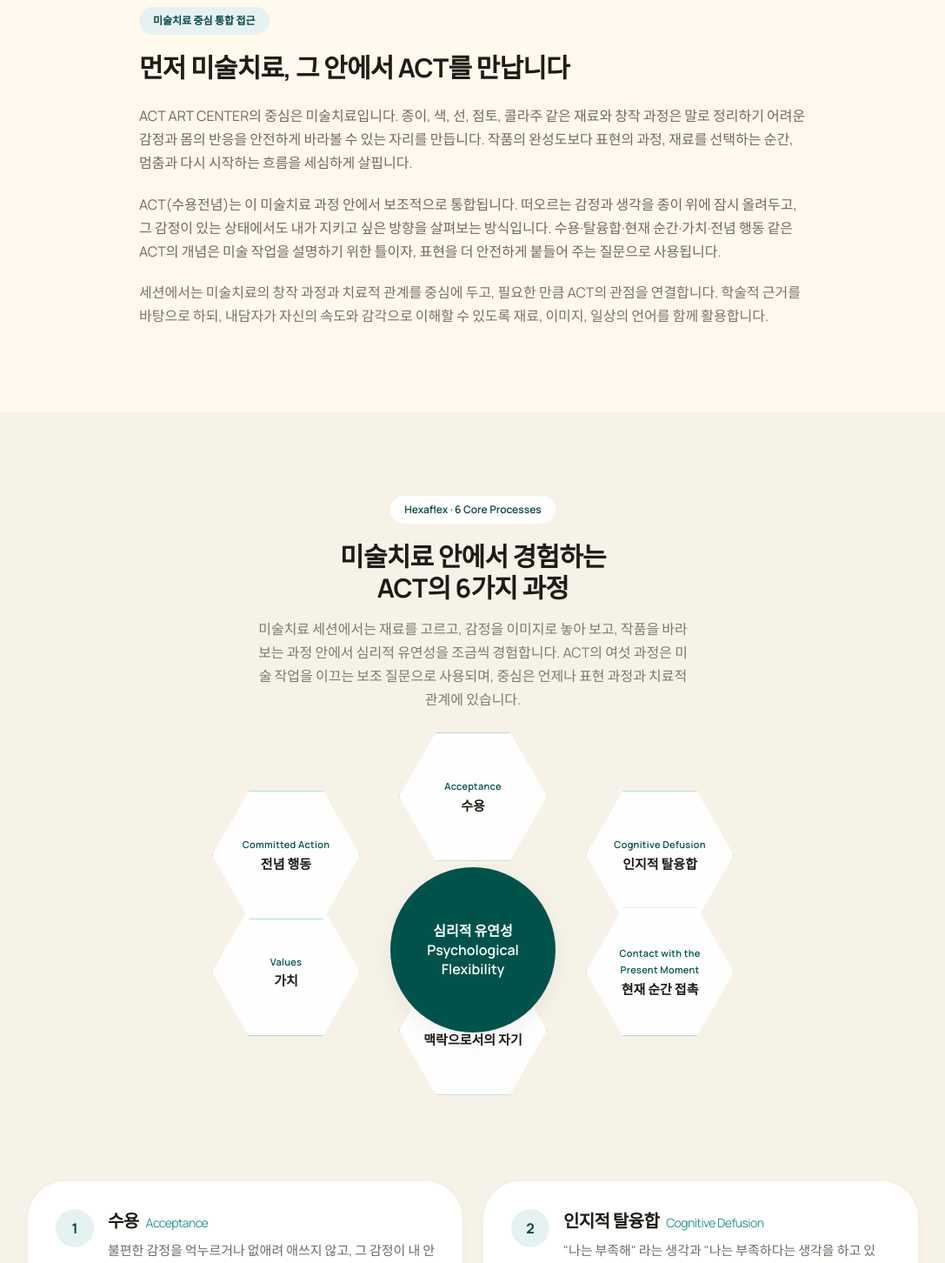
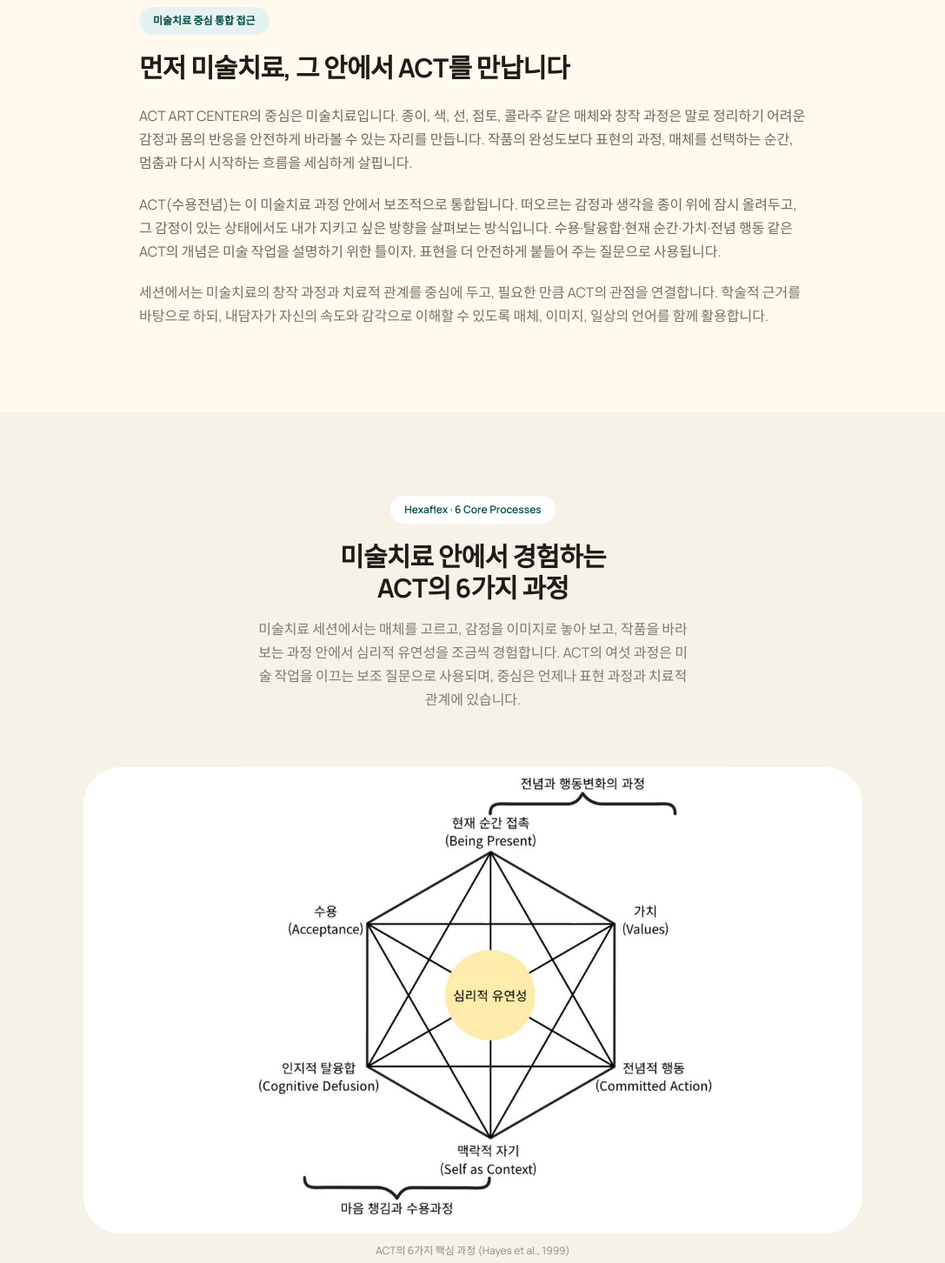
Before and after one commit to act-art-center/actartcenter.com, a Next.js app: page /act-approach in a window 1280 px wide. Shown: the part 620-2072 px from the top of the page at 87% size, without its empty margins (96-1183 px from the left). Built offline with nearby package versions, Linux system fonts and the light colour scheme.

Commit message:
Replace ACT process diagram with sourced image

```diff
--- a/src/app/act-approach/page.tsx
+++ b/src/app/act-approach/page.tsx
@@ -1,4 +1,5 @@
 import type { Metadata } from "next";
+import Image from "next/image";
 import Link from "next/link";
 import { Container } from "@/components/shared/Container";
 import { SectionWrapper } from "@/components/shared/SectionWrapper";
@@ -11,7 +12,7 @@ import { SITE_URL } from "@/lib/constants";
 export const metadata: Metadata = {
   title: "ACT(수용전념) 미술치료 — 미술치료 안에서 만나는 심리적 유연성",
   description:
-    "ACT ART CENTER는 미술치료를 중심에 두고 ACT(수용전념)의 관점을 보조적으로 통합합니다. 재료·이미지·표현 과정 안에서 감정, 생각, 가치 방향을 안전하게 탐색합니다.",
+    "ACT ART CENTER는 미술치료를 중심에 두고 ACT(수용전념)의 관점을 보조적으로 통합합니다. 매체·이미지·표현 과정 안에서 감정, 생각, 가치 방향을 안전하게 탐색합니다.",
   keywords: [
     "미술치료",
     "ACT 미술치료",
@@ -29,7 +30,7 @@ export const metadata: Metadata = {
     type: "article",
     title: "ACT(수용전념) 미술치료 — 미술치료 안에서 만나는 6가지 과정",
     description:
-      "미술치료의 재료와 표현 과정을 중심으로 ACT 6 프로세스를 보조적으로 통합하는 접근을 안내합니다.",
+      "미술치료의 매체와 표현 과정을 중심으로 ACT 6 프로세스를 보조적으로 통합하는 접근을 안내합니다.",
     url: `${SITE_URL}/act-approach`,
     images: [
       {
@@ -66,9 +67,9 @@ const actApproachSchema = {
       "@id": `${SITE_URL}/act-approach#article`,
       headline: "ACT(수용전념) 미술치료 — 미술치료 안에서 만나는 심리적 유연성",
       description:
-        "ACT ART CENTER는 미술치료를 중심으로 ACT(수용전념)의 6가지 과정을 보조적으로 통합합니다. 재료·이미지·창작 과정 안에서 감정, 생각, 가치 방향을 안전하게 탐색하도록 안내합니다.",
+        "ACT ART CENTER는 미술치료를 중심으로 ACT(수용전념)의 6가지 과정을 보조적으로 통합합니다. 매체·이미지·창작 과정 안에서 감정, 생각, 가치 방향을 안전하게 탐색하도록 안내합니다.",
       articleBody:
-        "ACT ART CENTER의 중심은 미술치료입니다. 종이, 색, 선, 점토, 콜라주 같은 재료와 창작 과정은 말로 정리하기 어려운 감정과 몸의 반응을 안전하게 바라볼 수 있는 자리를 만듭니다. ACT(수용전념)는 이 미술치료 과정 안에서 보조적으로 통합되는 임상 틀입니다. 수용·탈융합·현재 순간 접촉·맥락으로서의 자기·가치·전념 행동이라는 6가지 과정은 작품을 완성하는 기준이 아니라, 표현 과정 안에서 감정과 생각을 관찰하고 삶의 방향을 확인하는 질문으로 활용됩니다. 수용전념치료(ACT)는 Steven C. Hayes, Kirk D. Strosahl, Kelly G. Wilson 이 함께 정립한 3세대 인지행동치료이며, ACBS·APA Division 12 등 국제 학문적 토대와 다수의 임상 연구를 통해 알려져 있습니다. 본 페이지는 ACT 자체를 앞세우기보다, 미술치료 장면에서 ACT 관점이 어떻게 안전한 표현, 정서 조절, 가치 탐색을 돕는지 안내합니다.",
+        "ACT ART CENTER의 중심은 미술치료입니다. 종이, 색, 선, 점토, 콜라주 같은 매체와 창작 과정은 말로 정리하기 어려운 감정과 몸의 반응을 안전하게 바라볼 수 있는 자리를 만듭니다. ACT(수용전념)는 이 미술치료 과정 안에서 보조적으로 통합되는 임상 틀입니다. 수용·탈융합·현재 순간 접촉·맥락으로서의 자기·가치·전념 행동이라는 6가지 과정은 작품을 완성하는 기준이 아니라, 표현 과정 안에서 감정과 생각을 관찰하고 삶의 방향을 확인하는 질문으로 활용됩니다. 수용전념치료(ACT)는 Steven C. Hayes, Kirk D. Strosahl, Kelly G. Wilson 이 함께 정립한 3세대 인지행동치료이며, ACBS·APA Division 12 등 국제 학문적 토대와 다수의 임상 연구를 통해 알려져 있습니다. 본 페이지는 ACT 자체를 앞세우기보다, 미술치료 장면에서 ACT 관점이 어떻게 안전한 표현, 정서 조절, 가치 탐색을 돕는지 안내합니다.",
       url: `${SITE_URL}/act-approach`,
       image: `${SITE_URL}/og/act-approach.png`,
       inLanguage: "ko-KR",
@@ -143,7 +144,7 @@ export default function ActApproachPage() {
       <JsonLd data={actApproachSchema} />
       <PageHero
         title="ACT(수용전념) 미술치료"
-        subtitle="ACT ART CENTER의 중심은 미술치료입니다. 재료와 이미지, 창작 과정 안에서 감정과 생각을 안전하게 바라보고, 필요한 경우 ACT(수용전념)의 관점을 보조적으로 통합합니다."
+        subtitle="ACT ART CENTER의 중심은 미술치료입니다. 매체와 이미지, 창작 과정 안에서 감정과 생각을 안전하게 바라보고, 필요한 경우 ACT(수용전념)의 관점을 보조적으로 통합합니다."
         label="Art Therapy with ACT"
         imageSrc="https://images.unsplash.com/photo-1513364776144-60967b0f800f?w=1920&q=80"
         imageAlt="캔버스와 이젤이 있는 미술치료 작업 공간"
@@ -173,9 +174,9 @@ export default function ActApproachPage() {
             </h2>
             <div className="mt-6 space-y-5 text-charcoal/80 leading-[var(--leading-normal)]">
               <p>
-                ACT ART CENTER의 중심은 미술치료입니다. 종이, 색, 선, 점토, 콜라주 같은 재료와
+                ACT ART CENTER의 중심은 미술치료입니다. 종이, 색, 선, 점토, 콜라주 같은 매체와
                 창작 과정은 말로 정리하기 어려운 감정과 몸의 반응을 안전하게 바라볼 수 있는 자리를 만듭니다.
-                작품의 완성도보다 표현의 과정, 재료를 선택하는 순간, 멈춤과 다시 시작하는 흐름을 세심하게 살핍니다.
+                작품의 완성도보다 표현의 과정, 매체를 선택하는 순간, 멈춤과 다시 시작하는 흐름을 세심하게 살핍니다.
               </p>
               <p>
                 ACT(수용전념)는 이 미술치료 과정 안에서 보조적으로 통합됩니다. 떠오르는 감정과 생각을
@@ -186,7 +187,7 @@ export default function ActApproachPage() {
               <p className="text-charcoal/75">
                 세션에서는 미술치료의 창작 과정과 치료적 관계를 중심에 두고,
                 필요한 만큼 ACT의 관점을 연결합니다. 학술적 근거를 바탕으로 하되,
-                내담자가 자신의 속도와 감각으로 이해할 수 있도록 재료, 이미지, 일상의 언어를 함께 활용합니다.
+                내담자가 자신의 속도와 감각으로 이해할 수 있도록 매체, 이미지, 일상의 언어를 함께 활용합니다.
               </p>
             </div>
           </div>
@@ -205,59 +206,28 @@ export default function ActApproachPage() {
               ACT의 6가지 과정
             </h2>
             <p className="mt-4 text-charcoal/70 max-w-[52ch] mx-auto">
-              미술치료 세션에서는 재료를 고르고, 감정을 이미지로 놓아 보고, 작품을 바라보는 과정 안에서
+              미술치료 세션에서는 매체를 고르고, 감정을 이미지로 놓아 보고, 작품을 바라보는 과정 안에서
               심리적 유연성을 조금씩 경험합니다. ACT의 여섯 과정은 미술 작업을 이끄는 보조 질문으로
               사용되며, 중심은 언제나 표현 과정과 치료적 관계에 있습니다.
             </p>
           </div>
 
-          {/* Hexaflex visual — 6각형 개념도 */}
-          <div className="relative z-[2] mb-10 lg:mb-14 max-w-4xl mx-auto">
-            <div className="hidden md:block relative h-[420px]">
-              {[
-                { idx: 0, x: "50%", y: "8%" },
-                { idx: 1, x: "74%", y: "24%" },
-                { idx: 2, x: "74%", y: "56%" },
-                { idx: 3, x: "50%", y: "72%" },
-                { idx: 4, x: "26%", y: "56%" },
-                { idx: 5, x: "26%", y: "24%" },
-              ].map((node) => {
-                const p = ACT_PROCESSES[node.idx];
-                return (
-                  <div
-                    key={`hex-${p.id}`}
-                    className="absolute -translate-x-1/2 -translate-y-1/2"
-                    style={{ left: node.x, top: node.y }}
-                  >
-                    <div
-                      className="w-[170px] h-[148px] bg-white/95 border border-primary-100 flex items-center justify-center text-center px-4"
-                      style={{ clipPath: "polygon(25% 0%, 75% 0%, 100% 50%, 75% 100%, 25% 100%, 0% 50%)", boxShadow: "var(--shadow-sm)" }}
-                    >
-                      <div>
-                        <p className="text-[11px] text-primary-500 font-semibold tracking-wide">{p.titleEn}</p>
-                        <p className="mt-1 text-sm lg:text-[15px] font-semibold text-night leading-tight">{p.title}</p>
-                      </div>
-                    </div>
-                  </div>
-                );
-              })}
-
-              <div className="absolute left-1/2 top-1/2 -translate-x-1/2 -translate-y-1/2">
-                <div className="w-[190px] h-[190px] rounded-full bg-primary-500 text-white flex items-center justify-center text-center px-4 shadow-[var(--shadow-md)]">
-                  <p className="text-sm lg:text-base font-semibold leading-snug">심리적 유연성<br />Psychological Flexibility</p>
-                </div>
-              </div>
+          {/* ACT 6가지 핵심 과정 도식 */}
+          <figure className="relative z-[2] mb-10 lg:mb-14 max-w-4xl mx-auto">
+            <div className="overflow-hidden rounded-2xl bg-white">
+              <Image
+                src="/images/act-six-core-processes-hayes-1999.jpg"
+                alt="현재 순간 접촉, 수용, 인지적 탈융합, 맥락적 자기, 가치, 전념적 행동이 심리적 유연성으로 연결되는 ACT의 6가지 핵심 과정 도식"
+                width={1280}
+                height={765}
+                className="h-auto w-full object-contain"
+                sizes="(max-width: 1024px) 100vw, 896px"
+              />
             </div>
-
-            <div className="md:hidden grid grid-cols-2 gap-3">
-              {ACT_PROCESSES.map((p) => (
-                <div key={`hex-mobile-${p.id}`} className="bg-white rounded-xl p-3 text-center" style={{ boxShadow: "var(--shadow-sm)" }}>
-                  <p className="text-[11px] text-primary-500 font-semibold tracking-wide">{p.titleEn}</p>
-                  <p className="mt-1 text-sm font-semibold text-night leading-tight">{p.title}</p>
-                </div>
-              ))}
-            </div>
-          </div>
+            <figcaption className="mt-3 text-center text-xs text-charcoal/60">
+              ACT의 6가지 핵심 과정 (Hayes et al., 1999)
+            </figcaption>
+          </figure>
 
           <div className="relative z-[2] grid grid-cols-1 lg:grid-cols-2 gap-6 max-w-5xl mx-auto">
             {ACT_PROCESSES.map((process, i) => (
@@ -497,7 +467,7 @@ export default function ActApproachPage() {
                 미술치료 과정에서 ACT가 도움이 될 수 있는 순간
               </h2>
               <p className="mt-5 text-charcoal/75 leading-[var(--leading-normal)] max-w-[60ch]">
-                아래 내용은 ACT를 독립된 주제로 앞세우기보다, 미술치료 장면에서 재료와 이미지가
+                아래 내용은 ACT를 독립된 주제로 앞세우기보다, 미술치료 장면에서 매체와 이미지가
                 감정·생각·가치 방향을 어떻게 다루도록 돕는지 정리한 안내입니다.
               </p>
             </div>
@@ -526,7 +496,7 @@ export default function ActApproachPage() {
                   n: "04",
                   head: "오래된 감정 패턴을 작품으로 살펴볼 때",
                   body:
-                    "오래 반복된 불안, 번아웃, 상실감, 관계의 긴장은 말로만 정리하기 어려울 수 있습니다. 미술치료에서는 그 패턴을 이미지와 재료의 흐름으로 살피고, ACT 관점은 지금 가능한 행동 방향을 함께 확인하도록 돕습니다.",
+                    "오래 반복된 불안, 번아웃, 상실감, 관계의 긴장은 말로만 정리하기 어려울 수 있습니다. 미술치료에서는 그 패턴을 이미지와 매체의 흐름으로 살피고, ACT 관점은 지금 가능한 행동 방향을 함께 확인하도록 돕습니다.",
                 },
                 {
                   n: "05",
```
Also changed, not shown: public/images/act-six-core-processes-hayes-1999.jpg (added).
